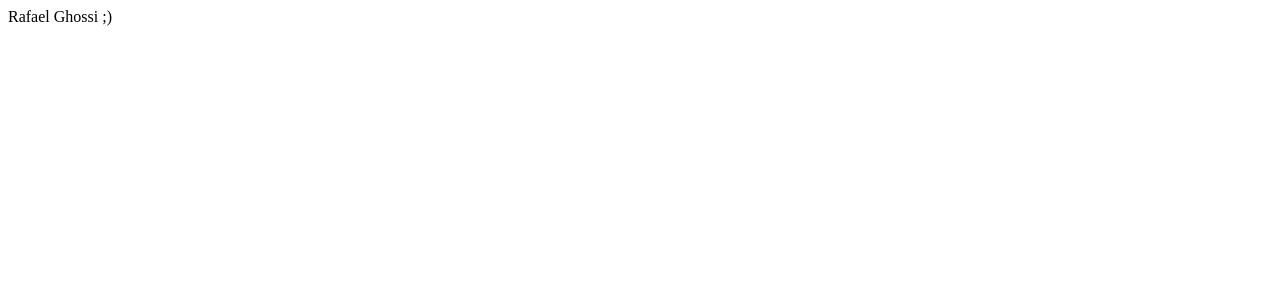
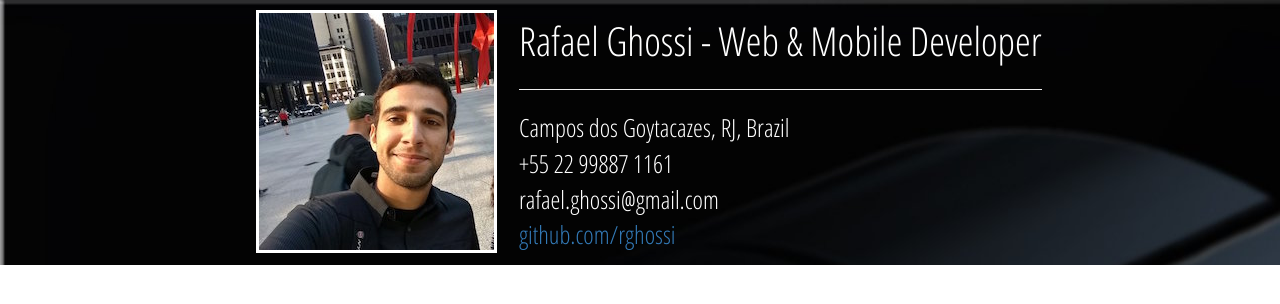
Before and after one commit to rghossi/rghossi.github.io, a plain HTML site: page index.html in a window 1280 px wide. Drawn offline with nearby package versions, Linux system fonts and the light colour scheme.

Commit message:
added header

```diff
--- /dev/null
+++ b/css/main.css
@@ -0,0 +1,30 @@
+body {
+	margin: 0;
+}
+
+#header {
+	background-image: url("../img/compsc2.jpg");
+	color: white;
+}
+
+#header > * {
+	float: left;
+	margin: 10px;
+	font-family: 'Open Sans Condensed';
+	font-size: 25px;
+}
+
+#header-content {
+	padding: 2px;
+}
+
+#profile-picture {
+	margin-left: 20%;
+	border: solid;
+	border-color: white;
+}
+
+#username {
+	font-style: bold;
+	font-size: 40px;
+}
--- a/index.html
+++ b/index.html
@@ -1 +1,32 @@
-Rafael Ghossi ;)
+<!DOCTYPE html>
+<html>
+	<head>
+		<link type="text/css" rel="stylesheet" href="css/main.css" />
+		<link rel="stylesheet" href="http://maxcdn.bootstrapcdn.com/bootstrap/3.3.7/css/bootstrap.min.css">
+		<link href='https://fonts.googleapis.com/css?family=Open+Sans+Condensed:300' rel='stylesheet' type='text/css'>
+	</head>
+	<body>
+		<!-- Header -->
+		<div id="header" class="clearfix">
+			<img id="profile-picture" src="img/profile-picture.jpg">
+			<div id=header-content>
+				<p id="username">Rafael Ghossi - Web & Mobile Developer</p>
+				<hr>
+				Campos dos Goytacazes, RJ, Brazil<br>
+				+55 22 99887 1161 <br>
+				rafael.ghossi@gmail.com<br>
+				<a href="https://github.com/rghossi" target="_blank">github.com/rghossi</a>
+			</div>
+		</div>
+		<!-- NavBar -->
+		<div id="navbar"></div>
+		<!-- Content -->
+		<div id="content"></div>
+		<!-- Footer -->
+		<div id="footer"></div>
+
+		<!-- JS include -->
+		<script src="https://ajax.googleapis.com/ajax/libs/jquery/1.12.4/jquery.min.js"></script>
+		<script src="http://maxcdn.bootstrapcdn.com/bootstrap/3.3.7/js/bootstrap.min.js"></script>
+	</body>
+</html>
```
Also changed, not shown: img/compsc.png (added), img/compsc2.jpg (added), img/profile-picture.jpg (added).
